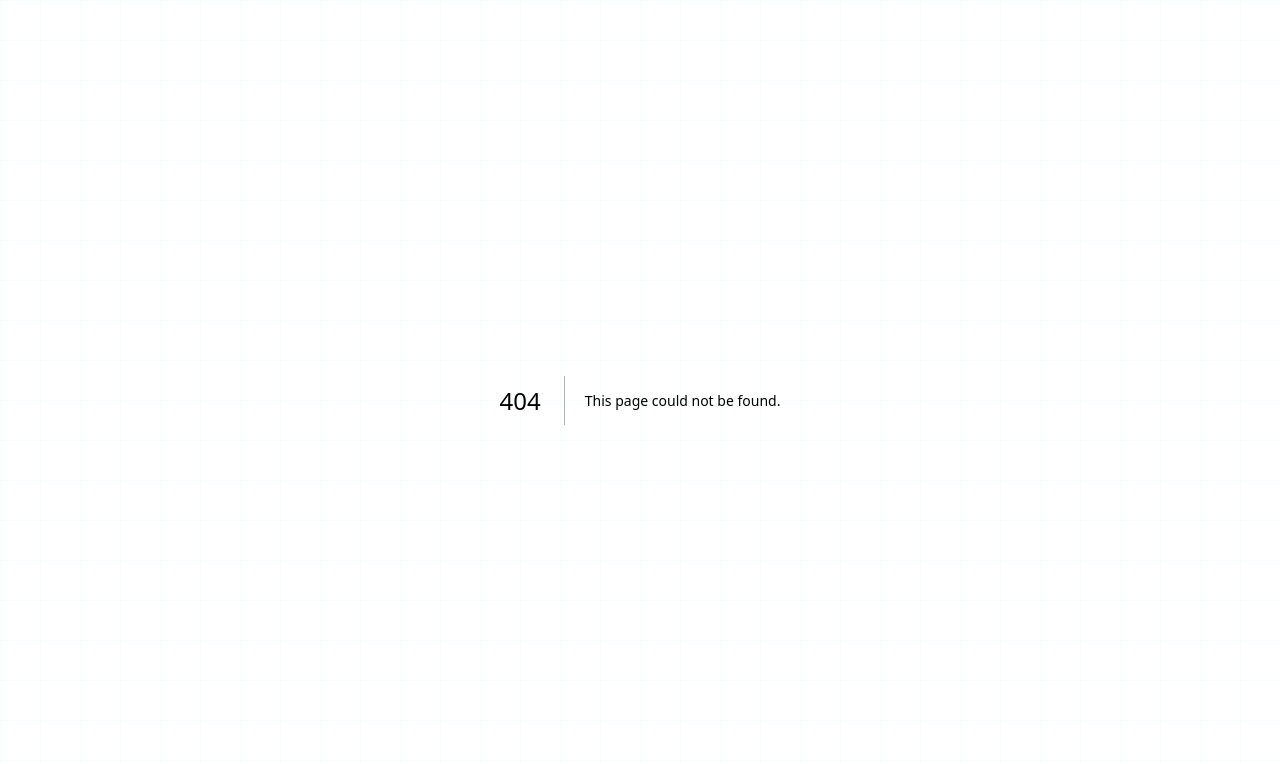
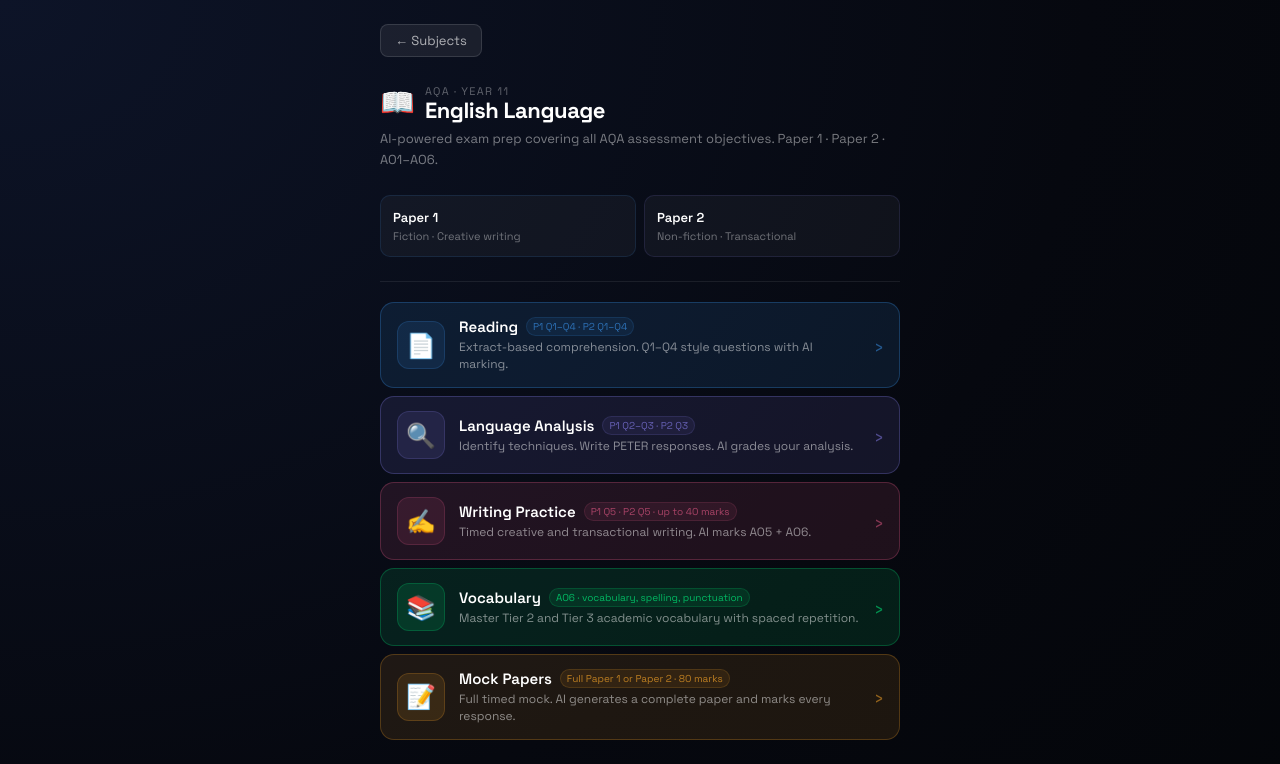
Before and after one commit to justin7251/gengo-dojo, a Next.js app: page /gcse/english in a window 1280 px wide. Before the commit this address had no page. Shown: the top 764 px of the page. Built offline with nearby package versions, Linux system fonts and the light colour scheme; no server answers; sample sign-in values are in the browser's storage.

Commit message:
add page

```diff
--- /dev/null
+++ b/src/app/gcse/english/page.tsx
@@ -0,0 +1,227 @@
+'use client';
+
+import { useRouter } from 'next/navigation';
+import AuthGuard from '@/components/AuthGuard';
+
+export default function GCSEEnglishPage() {
+  return <AuthGuard><GCSEEnglishHub /></AuthGuard>;
+}
+
+const SECTIONS = [
+  {
+    id:     'reading',
+    emoji:  '📄',
+    label:  'Reading',
+    desc:   'Extract-based comprehension. Q1–Q4 style questions with AI marking.',
+    marks:  'P1 Q1–Q4 · P2 Q1–Q4',
+    color:  '#378ADD',
+    dim:    'rgba(55,138,221,0.12)',
+    border: 'rgba(55,138,221,0.3)',
+    route:  '/gcse/english/reading',
+  },
+  {
+    id:     'language',
+    emoji:  '🔍',
+    label:  'Language Analysis',
+    desc:   'Identify techniques. Write PETER responses. AI grades your analysis.',
+    marks:  'P1 Q2–Q3 · P2 Q3',
+    color:  '#7F77DD',
+    dim:    'rgba(127,119,221,0.12)',
+    border: 'rgba(127,119,221,0.3)',
+    route:  '/gcse/english/language',
+  },
+  {
+    id:     'writing',
+    emoji:  '✍️',
+    label:  'Writing Practice',
+    desc:   'Timed creative and transactional writing. AI marks AO5 + AO6.',
+    marks:  'P1 Q5 · P2 Q5 · up to 40 marks',
+    color:  '#D4537E',
+    dim:    'rgba(212,83,126,0.12)',
+    border: 'rgba(212,83,126,0.3)',
+    route:  '/gcse/english/writing',
+  },
+  {
+    id:     'vocab',
+    emoji:  '📚',
+    label:  'Vocabulary',
+    desc:   'Master Tier 2 and Tier 3 academic vocabulary with spaced repetition.',
+    marks:  'AO6 · vocabulary, spelling, punctuation',
+    color:  '#00e87a',
+    dim:    'rgba(0,232,122,0.1)',
+    border: 'rgba(0,232,122,0.25)',
+    route:  '/gcse/english/vocab',
+  },
+  {
+    id:     'papers',
+    emoji:  '📝',
+    label:  'Mock Papers',
+    desc:   'Full timed mock. AI generates a complete paper and marks every response.',
+    marks:  'Full Paper 1 or Paper 2 · 80 marks',
+    color:  '#EF9F27',
+    dim:    'rgba(239,159,39,0.1)',
+    border: 'rgba(239,159,39,0.25)',
+    route:  '/gcse/english/papers',
+  },
+];
+
+const AOS = [
+  { ao: 'AO1', desc: 'Identify and interpret · retrieve information' },
+  { ao: 'AO2', desc: 'Language techniques · effects on reader' },
+  { ao: 'AO3', desc: 'Structure · organisation of text' },
+  { ao: 'AO4', desc: 'Evaluate · critical response' },
+  { ao: 'AO5', desc: 'Writing · communication and organisation' },
+  { ao: 'AO6', desc: 'Writing · vocabulary, grammar, spelling' },
+];
+
+function GCSEEnglishHub() {
+  const router = useRouter();
+
+  return (
+    <Screen>
+      {/* Back to subject picker */}
+      <div style={{ marginBottom: '1.5rem' }}>
+        <button onClick={() => router.push('/gcse')} style={GHOST_BTN}>← Subjects</button>
+      </div>
+
+      {/* Header */}
+      <div style={{ marginBottom: '1.5rem' }}>
+        <div style={{ display: 'flex', alignItems: 'center', gap: '10px', marginBottom: '6px' }}>
+          <span style={{ fontSize: '28px' }}>📖</span>
+          <div>
+            <p style={{ fontSize: '11px', letterSpacing: '0.12em', color: 'rgba(255,255,255,0.35)' }}>
+              AQA · YEAR 11
+            </p>
+            <h1 style={{ fontSize: '22px', fontWeight: 700, color: '#fff', letterSpacing: '-0.02em', lineHeight: 1 }}>
+              English Language
+            </h1>
+          </div>
+        </div>
+        <p style={{ fontSize: '13px', color: 'rgba(255,255,255,0.45)', lineHeight: 1.6 }}>
+          AI-powered exam prep covering all AQA assessment objectives.
+          Paper 1 · Paper 2 · AO1–AO6.
+        </p>
+      </div>
+
+      {/* Paper breakdown */}
+      <div style={{ display: 'grid', gridTemplateColumns: '1fr 1fr', gap: '8px', marginBottom: '1.5rem' }}>
+        {[
+          { label: 'Paper 1', sub: 'Fiction · Creative writing', color: '#378ADD' },
+          { label: 'Paper 2', sub: 'Non-fiction · Transactional', color: '#7F77DD' },
+        ].map(p => (
+          <div key={p.label} style={{
+            background: 'rgba(255,255,255,0.04)', borderRadius: '10px',
+            padding: '12px', border: `1px solid ${p.color}25`,
+          }}>
+            <p style={{ fontSize: '13px', fontWeight: 600, color: '#fff', marginBottom: '2px' }}>{p.label}</p>
+            <p style={{ fontSize: '11px', color: 'rgba(255,255,255,0.4)', lineHeight: 1.4 }}>{p.sub}</p>
+          </div>
+        ))}
+      </div>
+
+      <div style={{ height: '1px', background: 'rgba(255,255,255,0.08)', marginBottom: '1.25rem' }} />
+
+      {/* Section cards */}
+      <div style={{ display: 'flex', flexDirection: 'column', gap: '8px', marginBottom: '1.5rem' }}>
+        {SECTIONS.map(s => (
+          <button
+            key={s.id}
+            onClick={() => router.push(s.route)}
+            style={{
+              display: 'flex', alignItems: 'center', gap: '14px',
+              padding: '14px 16px', borderRadius: '14px', cursor: 'pointer',
+              border: `1px solid ${s.border}`, background: s.dim,
+              fontFamily: 'var(--font-ui)', textAlign: 'left', width: '100%',
+              transition: 'all 0.15s',
+            }}
+          >
+            {/* Icon */}
+            <div style={{
+              width: '48px', height: '48px', borderRadius: '12px', flexShrink: 0,
+              background: `${s.color}20`, border: `1px solid ${s.color}35`,
+              display: 'flex', alignItems: 'center', justifyContent: 'center', fontSize: '24px',
+            }}>
+              {s.emoji}
+            </div>
+
+            {/* Text */}
+            <div style={{ flex: 1, minWidth: 0 }}>
+              <div style={{ display: 'flex', alignItems: 'center', gap: '8px', marginBottom: '3px' }}>
+                <span style={{ fontSize: '15px', fontWeight: 600, color: '#fff' }}>{s.label}</span>
+                <span style={{
+                  fontSize: '10px', padding: '2px 6px', borderRadius: '99px',
+                  background: `${s.color}18`, color: `${s.color}bb`,
+                  border: `1px solid ${s.color}28`,
+                }}>
+                  {s.marks}
+                </span>
+              </div>
+              <p style={{ fontSize: '12px', color: 'rgba(255,255,255,0.5)', lineHeight: 1.4 }}>
+                {s.desc}
+              </p>
+            </div>
+
+            <span style={{ fontSize: '18px', color: `${s.color}90`, flexShrink: 0 }}>›</span>
+          </button>
+        ))}
+      </div>
+
+      {/* AO quick reference */}
+      <div style={{
+        padding: '14px', background: 'rgba(255,255,255,0.03)',
+        borderRadius: '12px', border: '1px solid rgba(255,255,255,0.07)',
+      }}>
+        <p style={{
+          fontSize: '11px', letterSpacing: '0.1em',
+          color: 'rgba(255,255,255,0.3)', marginBottom: '10px',
+        }}>
+          ASSESSMENT OBJECTIVES
+        </p>
+        <div style={{ display: 'flex', flexDirection: 'column', gap: '5px' }}>
+          {AOS.map(a => (
+            <div key={a.ao} style={{ display: 'flex', alignItems: 'center', gap: '10px' }}>
+              <span style={{
+                fontSize: '11px', fontWeight: 700, color: '#7F77DD',
+                minWidth: '32px', fontFamily: 'var(--font-mono)',
+              }}>
+                {a.ao}
+              </span>
+              <span style={{ fontSize: '12px', color: 'rgba(255,255,255,0.4)' }}>{a.desc}</span>
+            </div>
+          ))}
+        </div>
+      </div>
+    </Screen>
+  );
+}
+
+function Screen({ children }: { children: React.ReactNode }) {
+  return (
+    <main style={{
+      minHeight: '100vh',
+      background: '#06080f',
+      backgroundImage: `
+        radial-gradient(ellipse at top left, #0d1428 0%, #06080f 60%, #030508 100%),
+        linear-gradient(rgba(127,119,221,0.02) 1px, transparent 1px),
+        linear-gradient(90deg, rgba(127,119,221,0.02) 1px, transparent 1px)
+      `,
+      backgroundSize: 'auto, 40px 40px, 40px 40px',
+      display: 'flex', flexDirection: 'column',
+      padding: '1.5rem 1.25rem 3rem',
+      fontFamily: 'var(--font-ui)',
+      position: 'relative', overflow: 'hidden',
+    }}>
+      <div style={{ position: 'relative', zIndex: 1, maxWidth: '520px', margin: '0 auto', width: '100%' }}>
+        {children}
+      </div>
+    </main>
+  );
+}
+
+const GHOST_BTN: React.CSSProperties = {
+  background: 'rgba(255,255,255,0.07)',
+  border: '1px solid rgba(255,255,255,0.12)',
+  borderRadius: '8px', padding: '7px 14px',
+  color: 'rgba(255,255,255,0.65)', fontSize: '13px',
+  cursor: 'pointer', fontFamily: 'var(--font-ui)',
+};
```
